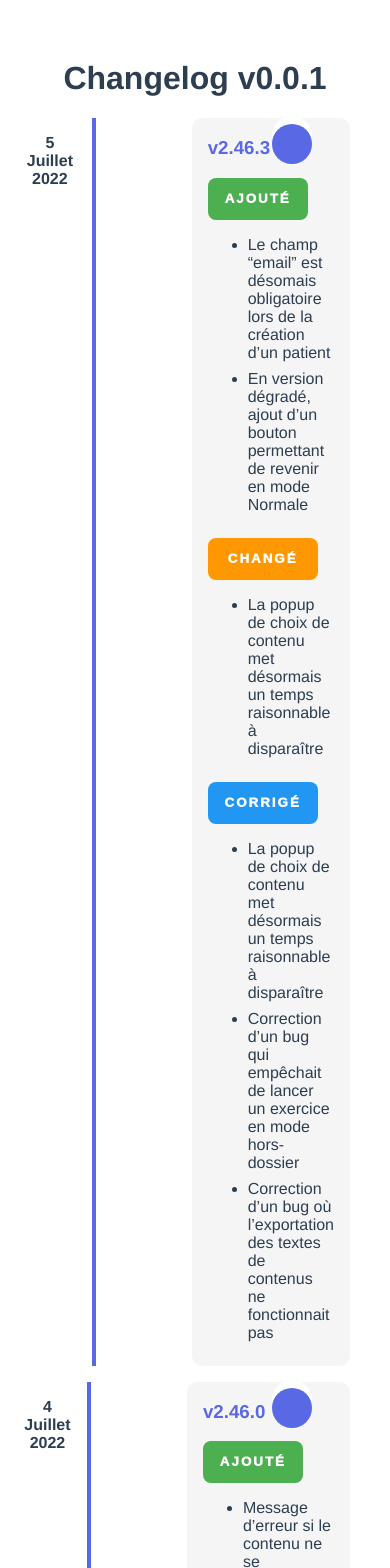
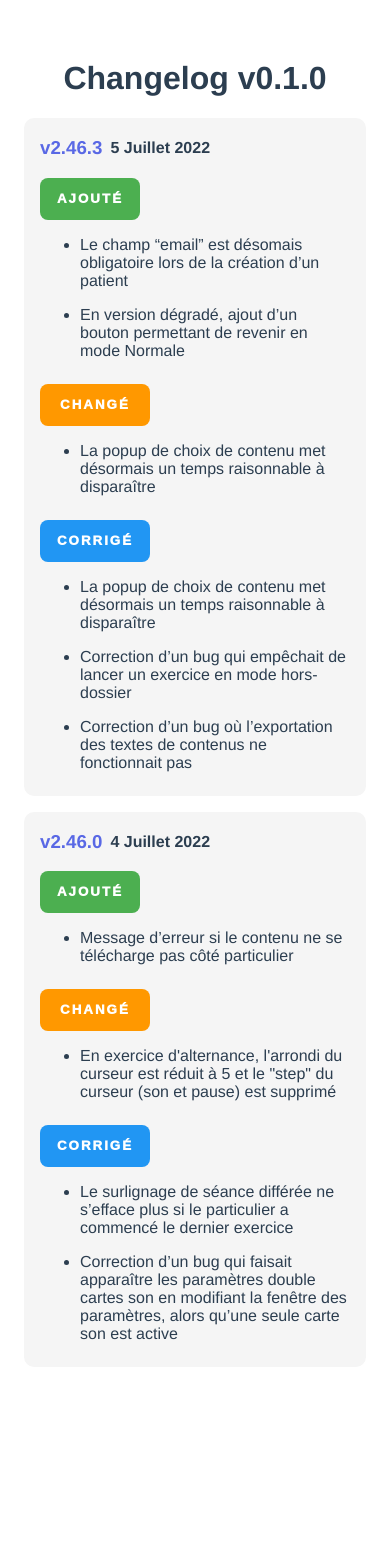
Before and after one commit to lythomm/changelog, a Vue app: page / in a window 390 px wide. Shown: the top 1568 px of the page. After the commit the page ends 1383 px from the top, so only its background shows below. Built offline with nearby package versions, Linux system fonts and the light colour scheme.

Commit message:
Added responsivity + dynamic data

```diff
--- a/src/components/Changelog.vue
+++ b/src/components/Changelog.vue
@@ -1,96 +1,104 @@
 <template>
-  <div>
-    <h1>Changelog v0.0.1</h1>
-    <div class="changelog__section">
+  <div class="container">
+
+    <h1>Changelog v0.1.0</h1>
+
+    <div class="changelog__section" v-for="changelog in changelogs" :key="changelog.id">
       <div class="changelog__section-left">
-        <div class="changelog__section-date">5 Juillet 2022</div>
+        <div class="changelog__section-date">{{changelog.date}}</div>
         <div class="circle" />
         <div class="circleHide" />
       </div>
       <div class="changelog__section-body">
-        <h3 style="color: #5968E5">v2.46.3</h3>
-        <div class="changelog__section-container">
-          <button class="changelog__section-container-btn add">AJOUTÉ</button>
-          <ul>
-            <li>
-              Le champ “email” est désomais obligatoire lors de la création d’un patient
-            </li>
-            <li>
-              En version dégradé, ajout d’un bouton permettant de revenir en mode Normale
-            </li>
-          </ul>
+        <div style="display: flex; align-items: center">
+          <h3 style="color: #5968E5; margin-right: 0.5rem">v{{changelog.ver}}</h3>
+          <p class="mobile" style="font-weight: bold">{{changelog.date}}</p>
         </div>
         <div class="changelog__section-container">
-          <button class="changelog__section-container-btn changed">CHANGÉ</button>
-          <ul>
+          <div v-if="changelog.added">
+            <button class="changelog__section-container-btn add">AJOUTÉ</button>
+            <ul v-for="add in changelog.added" :key="add">
               <li>
-              La popup de choix de contenu met désormais un temps raisonnable à disparaître
-            </li>
-          </ul>
-        </div>
-        <div class="changelog__section-container">
-          <button class="changelog__section-container-btn fixed">CORRIGÉ</button>
-          <ul>
-            <li>
-              La popup de choix de contenu met désormais un temps raisonnable à disparaître
-            </li>
-            <li>
-              Correction d’un bug qui empêchait de lancer un exercice en mode hors-dossier
-            </li>
-            <li>
-              Correction d’un bug où l’exportation des textes de contenus ne fonctionnait pas
+                {{add}}
               </li>
             </ul>
           </div>
         </div>
-    </div>
-    <div class="changelog__section">
-      <div class="changelog__section-left">
-        <div class="changelog__section-date">4 Juillet 2022</div>
-        <div class="circle" />
-        <div class="circleHide" />
-      </div>
-      <div class="changelog__section-body">
-        <h3 style="color: #5968E5">v2.46.0</h3>
         <div class="changelog__section-container">
-          <button class="changelog__section-container-btn add">AJOUTÉ</button>
-          <ul>
+          <div v-if="changelog.changed">
+            <button class="changelog__section-container-btn changed">CHANGÉ</button>
+            <ul v-for="change in changelog.changed" :key="change">
               <li>
-              Message d’erreur si le contenu ne se télécharge pas côté particulier
+                {{change}}
               </li>
             </ul>
           </div>
-        <div class="changelog__section-container">
-          <button class="changelog__section-container-btn changed">CHANGÉ</button>
-          <ul>
-            <li>
-              En exercice d'alternance, l'arrondi du curseur est réduit à 5 et le "step" du curseur (son et pause) est supprimé
-            </li>
-          </ul>
         </div>
         <div class="changelog__section-container">
+          <div v-if="changelog.fixed">
             <button class="changelog__section-container-btn fixed">CORRIGÉ</button>
-          <ul>
+            <ul v-for="fix in changelog.fixed" :key="fix">
               <li>
-              Le surlignage de séance différée ne s’efface plus si le particulier a commencé le dernier exercice
-            </li>
-            <li>
-              Correction d’un bug qui faisait apparaître les paramètres double cartes son en modifiant la fenêtre des paramètres, alors qu’une seule carte son est active
+                {{fix}}
               </li>
             </ul>
           </div>
         </div>
       </div>
     </div>
+
+  </div>
 </template>
 
 <script>
 export default {
-  name: 'Change-log'
+  name: 'Change-log',
+  data () {
+    return {
+      changelogs: [
+        {
+          id: 1,
+          ver: '2.46.3',
+          date: '5 Juillet 2022',
+          added: [
+            'Le champ “email” est désomais obligatoire lors de la création d’un patient',
+            'En version dégradé, ajout d’un bouton permettant de revenir en mode Normale'
+          ],
+          changed: [
+            'La popup de choix de contenu met désormais un temps raisonnable à disparaître'
+          ],
+          fixed: [
+            'La popup de choix de contenu met désormais un temps raisonnable à disparaître',
+            'Correction d’un bug qui empêchait de lancer un exercice en mode hors-dossier',
+            'Correction d’un bug où l’exportation des textes de contenus ne fonctionnait pas'
+          ]
+        },
+        {
+          id: 2,
+          ver: '2.46.0',
+          date: '4 Juillet 2022',
+          added: [
+            'Message d’erreur si le contenu ne se télécharge pas côté particulier',
+          ],
+          changed: [
+            'En exercice d\'alternance, l\'arrondi du curseur est réduit à 5 et le "step" du curseur (son et pause) est supprimé'
+          ],
+          fixed: [
+            'Le surlignage de séance différée ne s’efface plus si le particulier a commencé le dernier exercice',
+            'Correction d’un bug qui faisait apparaître les paramètres double cartes son en modifiant la fenêtre des paramètres, alors qu’une seule carte son est active'
+          ]
+        }
+      ]
+    }
+  }
 }
 </script>
 
 <style scoped>
+.container {
+  margin: 0 120px;
+}
+
 .changelog__section {
   display: flex;
   margin-bottom: 1rem;
@@ -117,7 +125,7 @@ export default {
   background: white;
   border-radius: 50%;
   position: absolute;
-  left: 272px;
+  left: 392px;
   margin-top: -18px;
   z-index: 0;
 }
@@ -128,7 +136,7 @@ export default {
   background: #5968E5;
   border-radius: 50%;
   position: absolute;
-  left: 272px;
+  left: 392px;
   margin-top: -10px;
   z-index: 1;
 }
@@ -147,6 +155,10 @@ export default {
 
 .changelog__section-container {
   margin-bottom: 0.5rem;
+}
+
+.mobile {
+  display: none;
 }
 
 .changelog__section-container-btn {
@@ -177,4 +189,41 @@ li {
   background: #2196F3;
   width: 110px;
 }
+
+@media only screen and (max-width: 600px) {
+  .container {
+    margin: 0;
+  }
+
+  .mobile {
+    display: unset;
+  }
+
+  .circle, .circleHide {
+    left: 74px;
+  }
+
+  .changelog__section-left {
+    display: none;
+  }
+
+  .changelog__section-body {
+    margin: 0 1rem;
+  }
+}
+
+@media only screen and (max-width: 1000px) {
+  .container {
+    margin: 0;
+  }
+
+  .circle, .circleHide {
+    left: 142px;
+  }
+
+  .changelog__section-left {
+    width: 120px;
+    margin-right: 2rem;
+  }
+}
 </style>
```
Also changed, not shown: 1 other file (tests, documents, lock files or other folders). Lines whose indentation alone changed are shown as unchanged.
